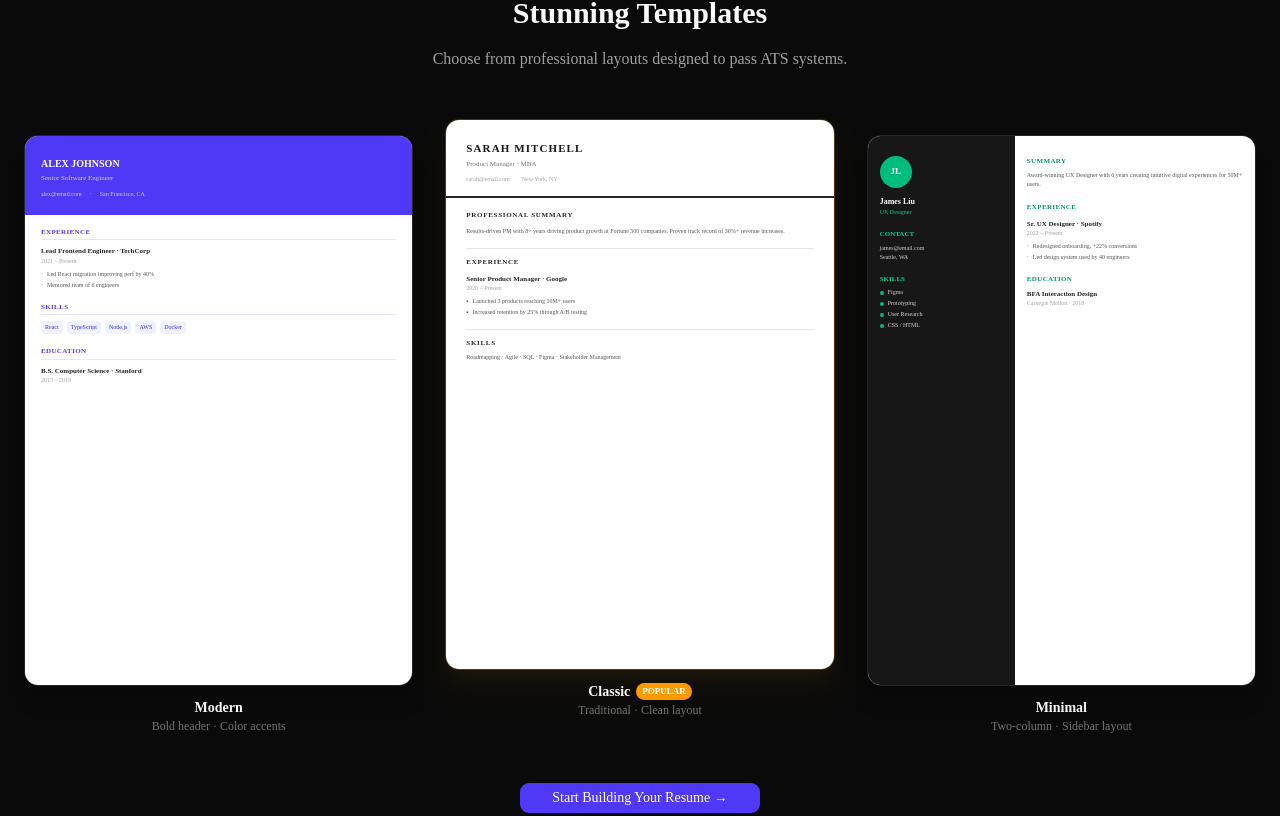
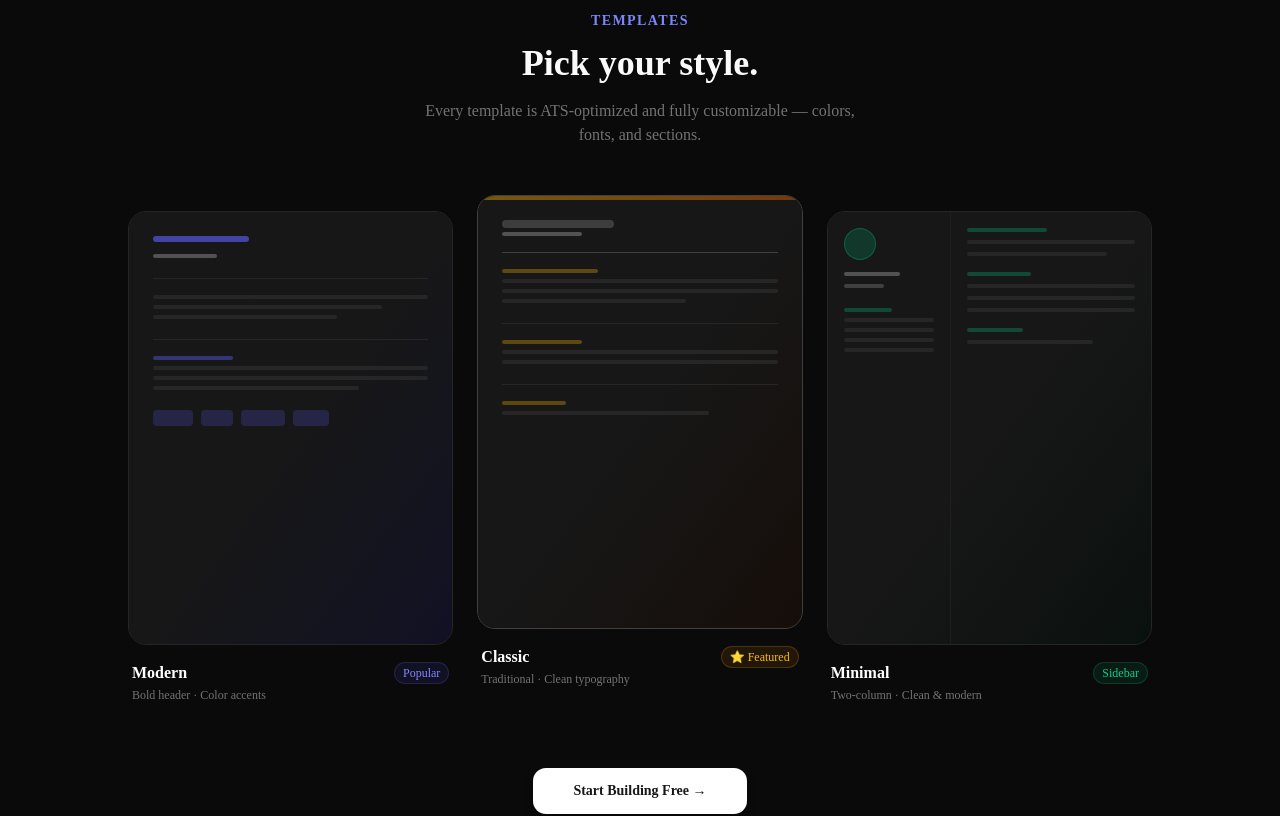
Before and after one commit to rishan011/resumeai, a Next.js app: page / in a window 1280 px wide. Shown: the part 1626-2442 px from the top of the page. Built offline with nearby package versions, Linux system fonts and the light colour scheme.

Commit message:
feat: dark premium wireframe template cards on landing page

```diff
--- a/src/app/page.tsx
+++ b/src/app/page.tsx
@@ -61,9 +61,11 @@ export default function Home() {
                   Build Your Resume <ArrowRight className="ml-2 w-5 h-5" />
                 </Button>
               </Link>
-              <Button size="lg" variant="outline" className="w-full sm:w-auto h-14 px-8 text-neutral-900 border-neutral-800 hover:bg-neutral-800 hover:text-white text-lg rounded-xl">
+              <a href="#templates">
+                <Button size="lg" variant="outline" className="w-full sm:w-auto h-14 px-8 border-neutral-700 hover:bg-neutral-800 hover:text-white text-lg rounded-xl text-neutral-300">
                   View Templates
                 </Button>
+              </a>
             </div>
           </motion.div>
 
@@ -92,10 +94,8 @@ export default function Home() {
           transition={{ delay: 0.2, duration: 0.7 }}
           className="relative max-w-5xl mx-auto rounded-2xl border border-neutral-800 bg-neutral-900/50 backdrop-blur-xl aspect-video overflow-hidden shadow-2xl hidden md:block"
         >
-          {/* Mockup UI Inner */}
           <div className="absolute inset-0 flex">
-            {/* Sidebar */}
-            <div className="w-64 border-r border-neutral-800 bg-neutral-900/80 p-6 flex flex-col gap-6 ">
+            <div className="w-64 border-r border-neutral-800 bg-neutral-900/80 p-6 flex flex-col gap-6">
               <div className="flex items-center gap-3 mb-4">
                 <div className="w-10 h-10 rounded-full bg-neutral-800" />
                 <div className="space-y-2">
@@ -112,18 +112,15 @@ export default function Home() {
                 ))}
               </div>
             </div>
-            {/* Main Content Area */}
             <div className="flex-1 p-8 bg-neutral-950/50 relative overflow-hidden flex items-center justify-center">
               <div className="w-full max-w-md bg-white rounded-lg shadow-2xl p-8 rotate-[-2deg] transform transition-transform hover:rotate-0 duration-500 border border-neutral-200">
                 <div className="h-6 bg-neutral-300 rounded w-1/3 mb-4" />
                 <div className="h-3 bg-neutral-200 rounded w-1/4 mb-10" />
-
                 <div className="space-y-4 mb-8">
                   <div className="h-2 bg-neutral-200 rounded w-full" />
                   <div className="h-2 bg-neutral-200 rounded w-full" />
                   <div className="h-2 bg-neutral-200 rounded w-4/5" />
                 </div>
-
                 <div className="space-y-4">
                   <div className="flex items-center justify-between mb-2">
                     <div className="h-4 bg-neutral-300 rounded w-1/4" />
@@ -134,8 +131,6 @@ export default function Home() {
                   <div className="h-2 bg-neutral-200 rounded w-3/4" />
                 </div>
               </div>
-
-               {/* AI Glow Effect over mockup */}
               <motion.div
                 initial={{ opacity: 0, scale: 0.8 }}
                 animate={{ opacity: 1, scale: 1 }}
@@ -153,175 +148,147 @@ export default function Home() {
         </motion.div>
       </section>
 
-      {/* Templates Section */}
-      <section id="templates" className="container mx-auto px-6 py-20 border-t border-neutral-800">
+      {/* Templates Section — Dark & Premium */}
+      <section id="templates" className="container mx-auto px-6 py-24 border-t border-neutral-800">
         <div className="text-center mb-16">
-            <h2 className="text-3xl font-bold mb-4">Stunning Templates</h2>
-            <p className="text-neutral-400">Choose from professional layouts designed to pass ATS systems.</p>
+          <p className="text-indigo-400 text-sm font-semibold uppercase tracking-widest mb-3">Templates</p>
+          <h2 className="text-4xl font-bold mb-4">Pick your style.</h2>
+          <p className="text-neutral-500 max-w-md mx-auto">Every template is ATS-optimized and fully customizable — colors, fonts, and sections.</p>
         </div>
-         <div className="grid grid-cols-1 md:grid-cols-3 gap-8">
 
-            {/* Template 1 — Modern */}
+        <div className="grid grid-cols-1 md:grid-cols-3 gap-6 max-w-5xl mx-auto">
+
+          {/* Modern */}
           <Link href="/dashboard" className="group block">
-              <div className="aspect-[1/1.414] rounded-xl border border-neutral-800 shadow-xl overflow-hidden relative transition-all duration-300 group-hover:border-indigo-500/60 group-hover:shadow-indigo-500/10 group-hover:shadow-2xl group-hover:-translate-y-1">
-                <div className="absolute inset-0 bg-white">
-                  {/* Header bar */}
-                  <div className="bg-indigo-600 px-4 pt-5 pb-4">
-                    <div className="text-white font-bold text-[10px]">ALEX JOHNSON</div>
-                    <div className="text-indigo-200 text-[7px] mt-0.5">Senior Software Engineer</div>
-                    <div className="flex gap-2 mt-1.5">
-                      <div className="text-indigo-200 text-[6px]">alex@email.com</div>
-                      <div className="text-indigo-200 text-[6px]">·</div>
-                      <div className="text-indigo-200 text-[6px]">San Francisco, CA</div>
+            <div className="relative aspect-[3/4] rounded-2xl overflow-hidden border border-neutral-800 group-hover:border-indigo-500/50 transition-all duration-300 group-hover:-translate-y-2 group-hover:shadow-xl group-hover:shadow-indigo-500/10">
+              <div className="absolute inset-0 bg-gradient-to-br from-neutral-900 via-neutral-900 to-indigo-950/40" />
+              <div className="absolute top-0 left-0 w-full h-1 bg-gradient-to-r from-indigo-500 to-violet-500 opacity-0 group-hover:opacity-100 transition-opacity" />
+              <div className="absolute inset-0 p-6 flex flex-col gap-3">
+                <div className="h-1.5 w-24 bg-indigo-500/60 rounded-full" />
+                <div className="h-1 w-16 bg-neutral-600 rounded-full" />
+                <div className="mt-2 h-px bg-neutral-800 w-full" />
+                <div className="flex flex-col gap-1.5 mt-1">
+                  <div className="h-1 w-full bg-neutral-800 rounded-full" />
+                  <div className="h-1 w-5/6 bg-neutral-800 rounded-full" />
+                  <div className="h-1 w-4/6 bg-neutral-800 rounded-full" />
+                </div>
+                <div className="mt-2 h-px bg-neutral-800 w-full" />
+                <div className="flex flex-col gap-1.5 mt-1">
+                  <div className="h-1 w-20 bg-indigo-500/40 rounded-full" />
+                  <div className="h-1 w-full bg-neutral-800 rounded-full" />
+                  <div className="h-1 w-full bg-neutral-800 rounded-full" />
+                  <div className="h-1 w-3/4 bg-neutral-800 rounded-full" />
+                </div>
+                <div className="mt-2 flex gap-2">
+                  {[40, 32, 44, 36].map((w, i) => <div key={i} className="h-4 rounded bg-indigo-500/20" style={{width: w}} />)}
                 </div>
               </div>
-                  <div className="px-4 py-3 space-y-3">
-                    <div>
-                      <div className="text-indigo-600 text-[7px] font-bold uppercase tracking-wider border-b border-indigo-100 pb-0.5 mb-1.5">Experience</div>
-                      <div className="text-[7px] font-semibold text-neutral-800">Lead Frontend Engineer · TechCorp</div>
-                      <div className="text-[6px] text-neutral-400 mb-1">2021 – Present</div>
-                      <div className="space-y-0.5">
-                        <div className="flex gap-1 text-[6px] text-neutral-600"><span>·</span><span>Led React migration improving perf by 40%</span></div>
-                        <div className="flex gap-1 text-[6px] text-neutral-600"><span>·</span><span>Mentored team of 6 engineers</span></div>
+              <div className="absolute inset-0 bg-indigo-950/60 opacity-0 group-hover:opacity-100 transition-opacity flex items-center justify-center">
+                <span className="bg-indigo-600 text-white text-xs font-semibold px-4 py-2 rounded-full shadow-lg">Use Template →</span>
               </div>
             </div>
-                    <div>
-                      <div className="text-indigo-600 text-[7px] font-bold uppercase tracking-wider border-b border-indigo-100 pb-0.5 mb-1.5">Skills</div>
-                      <div className="flex flex-wrap gap-1">
-                        {["React","TypeScript","Node.js","AWS","Docker"].map(s => (
-                          <span key={s} className="px-1 py-0.5 bg-indigo-50 text-indigo-700 rounded text-[6px] font-medium">{s}</span>
-                        ))}
+            <div className="mt-4 px-1">
+              <div className="flex items-center justify-between">
+                <span className="font-semibold text-white">Modern</span>
+                <span className="text-xs text-indigo-400 bg-indigo-500/10 px-2 py-0.5 rounded-full border border-indigo-500/20">Popular</span>
               </div>
-                    </div>
-                    <div>
-                      <div className="text-indigo-600 text-[7px] font-bold uppercase tracking-wider border-b border-indigo-100 pb-0.5 mb-1.5">Education</div>
-                      <div className="text-[7px] font-semibold text-neutral-800">B.S. Computer Science · Stanford</div>
-                      <div className="text-[6px] text-neutral-400">2015 – 2019</div>
-                    </div>
-                  </div>
-                </div>
-                {/* Hover Overlay */}
-                <div className="absolute inset-0 bg-indigo-600/0 group-hover:bg-indigo-600/5 transition-colors flex items-end justify-center pb-4 opacity-0 group-hover:opacity-100">
-                  <span className="bg-indigo-600 text-white text-[10px] font-bold px-3 py-1.5 rounded-full shadow-lg">Use This Template →</span>
-                </div>
-              </div>
-              <div className="mt-3 text-center">
-                <div className="font-semibold text-white text-sm">Modern</div>
-                <div className="text-neutral-500 text-xs">Bold header · Color accents</div>
+              <p className="text-xs text-neutral-500 mt-0.5">Bold header · Color accents</p>
             </div>
           </Link>
 
-            {/* Template 2 — Classic (elevated) */}
-            <Link href="/dashboard" className="group block transform -translate-y-4">
-              <div className="aspect-[1/1.414] rounded-xl border border-amber-500/30 shadow-xl shadow-amber-500/5 overflow-hidden relative transition-all duration-300 group-hover:border-amber-500/60 group-hover:shadow-amber-500/10 group-hover:shadow-2xl group-hover:-translate-y-1">
-                <div className="absolute inset-0 bg-white">
-                  <div className="px-5 pt-5 pb-3 border-b-2 border-neutral-800">
-                    <div className="font-bold text-[11px] text-neutral-900 tracking-widest uppercase">Sarah Mitchell</div>
-                    <div className="text-neutral-500 text-[7px] mt-0.5">Product Manager · MBA</div>
-                    <div className="flex gap-3 mt-1.5">
-                      <div className="text-neutral-400 text-[6px]">sarah@email.com</div>
-                      <div className="text-neutral-400 text-[6px]">New York, NY</div>
+          {/* Classic — elevated */}
+          <Link href="/dashboard" className="group block md:-translate-y-4">
+            <div className="relative aspect-[3/4] rounded-2xl overflow-hidden border border-neutral-700 group-hover:border-amber-500/50 transition-all duration-300 group-hover:-translate-y-2 group-hover:shadow-xl group-hover:shadow-amber-500/10">
+              <div className="absolute inset-0 bg-gradient-to-br from-neutral-900 via-neutral-900 to-amber-950/20" />
+              <div className="absolute top-0 left-0 w-full h-1 bg-gradient-to-r from-amber-400 to-orange-500 opacity-40 group-hover:opacity-100 transition-opacity" />
+              <div className="absolute inset-0 p-6 flex flex-col gap-3">
+                <div className="flex flex-col gap-1 mb-1">
+                  <div className="h-2 w-28 bg-neutral-300/20 rounded-full" />
+                  <div className="h-1 w-20 bg-neutral-600 rounded-full" />
+                </div>
+                <div className="h-px bg-neutral-700 w-full" />
+                <div className="flex flex-col gap-1.5 mt-1">
+                  <div className="h-1 w-24 bg-amber-400/30 rounded-full" />
+                  <div className="h-1 w-full bg-neutral-800 rounded-full" />
+                  <div className="h-1 w-full bg-neutral-800 rounded-full" />
+                  <div className="h-1 w-4/6 bg-neutral-800 rounded-full" />
+                </div>
+                <div className="h-px bg-neutral-800 w-full mt-2" />
+                <div className="flex flex-col gap-1.5 mt-1">
+                  <div className="h-1 w-20 bg-amber-400/30 rounded-full" />
+                  <div className="h-1 w-full bg-neutral-800 rounded-full" />
+                  <div className="h-1 w-full bg-neutral-800 rounded-full" />
+                </div>
+                <div className="h-px bg-neutral-800 w-full mt-2" />
+                <div className="flex flex-col gap-1.5 mt-1">
+                  <div className="h-1 w-16 bg-amber-400/30 rounded-full" />
+                  <div className="h-1 w-3/4 bg-neutral-800 rounded-full" />
                 </div>
               </div>
-                  <div className="px-5 py-3 space-y-3">
-                    <div>
-                      <div className="text-[7px] font-bold uppercase tracking-widest text-neutral-800 mb-1.5">Professional Summary</div>
-                      <div className="text-[6px] text-neutral-600 leading-relaxed">Results-driven PM with 8+ years driving product growth at Fortune 500 companies. Proven track record of 30%+ revenue increases.</div>
-                    </div>
-                    <div>
-                      <div className="text-[7px] font-bold uppercase tracking-widest text-neutral-800 border-t border-neutral-200 pt-2 mb-1.5">Experience</div>
-                      <div className="text-[7px] font-semibold text-neutral-800">Senior Product Manager · Google</div>
-                      <div className="text-[6px] text-neutral-400 mb-1">2020 – Present</div>
-                      <div className="space-y-0.5">
-                        <div className="flex gap-1 text-[6px] text-neutral-600"><span>▪</span><span>Launched 3 products reaching 10M+ users</span></div>
-                        <div className="flex gap-1 text-[6px] text-neutral-600"><span>▪</span><span>Increased retention by 25% through A/B testing</span></div>
+              <div className="absolute inset-0 bg-amber-950/60 opacity-0 group-hover:opacity-100 transition-opacity flex items-center justify-center">
+                <span className="bg-amber-500 text-white text-xs font-semibold px-4 py-2 rounded-full shadow-lg">Use Template →</span>
               </div>
             </div>
-                    <div>
-                      <div className="text-[7px] font-bold uppercase tracking-widest text-neutral-800 border-t border-neutral-200 pt-2 mb-1">Skills</div>
-                      <div className="text-[6px] text-neutral-600">Roadmapping · Agile · SQL · Figma · Stakeholder Management</div>
+            <div className="mt-4 px-1">
+              <div className="flex items-center justify-between">
+                <span className="font-semibold text-white">Classic</span>
+                <span className="text-xs text-amber-400 bg-amber-500/10 px-2 py-0.5 rounded-full border border-amber-500/20">⭐ Featured</span>
               </div>
-                  </div>
-                </div>
-                <div className="absolute inset-0 bg-amber-500/0 group-hover:bg-amber-500/5 transition-colors flex items-end justify-center pb-4 opacity-0 group-hover:opacity-100">
-                  <span className="bg-neutral-900 text-white text-[10px] font-bold px-3 py-1.5 rounded-full shadow-lg">Use This Template →</span>
-                </div>
-              </div>
-              <div className="mt-3 text-center">
-                <div className="font-semibold text-white text-sm flex items-center justify-center gap-1.5">Classic <span className="bg-amber-500 text-white text-[9px] font-bold px-1.5 py-0.5 rounded-full">POPULAR</span></div>
-                <div className="text-neutral-500 text-xs">Traditional · Clean layout</div>
+              <p className="text-xs text-neutral-500 mt-0.5">Traditional · Clean typography</p>
             </div>
           </Link>
 
-            {/* Template 3 — Minimal */}
+          {/* Minimal */}
           <Link href="/dashboard" className="group block">
-              <div className="aspect-[1/1.414] rounded-xl border border-neutral-800 shadow-xl overflow-hidden relative transition-all duration-300 group-hover:border-emerald-500/60 group-hover:shadow-emerald-500/10 group-hover:shadow-2xl group-hover:-translate-y-1">
-                <div className="absolute inset-0 bg-white">
-                  <div className="flex h-full">
-                    {/* Left sidebar */}
-                    <div className="w-[38%] bg-neutral-900 px-3 pt-5 pb-3 flex flex-col gap-3">
-                      <div>
-                        <div className="w-8 h-8 rounded-full bg-emerald-500 mb-2 flex items-center justify-center text-white font-bold text-[9px]">JL</div>
-                        <div className="text-white font-bold text-[8px]">James Liu</div>
-                        <div className="text-emerald-400 text-[6px]">UX Designer</div>
-                      </div>
-                      <div>
-                        <div className="text-emerald-400 text-[7px] font-bold uppercase mb-1">Contact</div>
-                        <div className="text-neutral-300 text-[6px]">james@email.com</div>
-                        <div className="text-neutral-300 text-[6px]">Seattle, WA</div>
-                      </div>
-                      <div>
-                        <div className="text-emerald-400 text-[7px] font-bold uppercase mb-1">Skills</div>
-                        <div className="space-y-0.5">
-                          {["Figma","Prototyping","User Research","CSS / HTML"].map(s => (
-                            <div key={s} className="text-neutral-300 text-[6px] flex items-center gap-1"><span className="w-1 h-1 rounded-full bg-emerald-500 flex-shrink-0" />{s}</div>
-                          ))}
+            <div className="relative aspect-[3/4] rounded-2xl overflow-hidden border border-neutral-800 group-hover:border-emerald-500/50 transition-all duration-300 group-hover:-translate-y-2 group-hover:shadow-xl group-hover:shadow-emerald-500/10">
+              <div className="absolute inset-0 bg-gradient-to-br from-neutral-900 via-neutral-900 to-emerald-950/20" />
+              <div className="absolute top-0 left-0 w-full h-1 bg-gradient-to-r from-emerald-500 to-teal-500 opacity-0 group-hover:opacity-100 transition-opacity" />
+              <div className="absolute inset-0 flex">
+                <div className="w-[38%] border-r border-neutral-800/60 p-4 flex flex-col gap-2">
+                  <div className="w-8 h-8 rounded-full bg-emerald-500/20 border border-emerald-500/30 mb-1" />
+                  <div className="h-1 w-14 bg-neutral-600 rounded-full" />
+                  <div className="h-1 w-10 bg-neutral-700 rounded-full" />
+                  <div className="mt-3 flex flex-col gap-1.5">
+                    <div className="h-1 w-12 bg-emerald-500/30 rounded-full" />
+                    {[1,2,3,4].map(i => <div key={i} className="h-1 w-full bg-neutral-800 rounded-full" />)}
                   </div>
                 </div>
-                    </div>
-                    {/* Right content */}
-                    <div className="flex-1 px-3 pt-5 pb-3 space-y-3">
-                      <div>
-                        <div className="text-emerald-600 text-[7px] font-bold uppercase tracking-wider mb-1">Summary</div>
-                        <div className="text-[6px] text-neutral-600 leading-relaxed">Award-winning UX Designer with 6 years creating intuitive digital experiences for 50M+ users.</div>
-                      </div>
-                      <div>
-                        <div className="text-emerald-600 text-[7px] font-bold uppercase tracking-wider mb-1.5">Experience</div>
-                        <div className="text-[7px] font-semibold text-neutral-800">Sr. UX Designer · Spotify</div>
-                        <div className="text-[6px] text-neutral-400 mb-1">2022 – Present</div>
-                        <div className="space-y-0.5">
-                          <div className="flex gap-1 text-[6px] text-neutral-600"><span>·</span><span>Redesigned onboarding, +22% conversions</span></div>
-                          <div className="flex gap-1 text-[6px] text-neutral-600"><span>·</span><span>Led design system used by 40 engineers</span></div>
+                <div className="flex-1 p-4 flex flex-col gap-2">
+                  <div className="h-1 w-20 bg-emerald-500/30 rounded-full" />
+                  <div className="h-1 w-full bg-neutral-800 rounded-full" />
+                  <div className="h-1 w-5/6 bg-neutral-800 rounded-full" />
+                  <div className="mt-2 h-1 w-16 bg-emerald-500/30 rounded-full" />
+                  {[1,2,3].map(i => <div key={i} className="h-1 w-full bg-neutral-800 rounded-full" />)}
+                  <div className="mt-2 h-1 w-14 bg-emerald-500/30 rounded-full" />
+                  <div className="h-1 w-3/4 bg-neutral-800 rounded-full" />
                 </div>
               </div>
-                      <div>
-                        <div className="text-emerald-600 text-[7px] font-bold uppercase tracking-wider mb-1">Education</div>
-                        <div className="text-[7px] font-semibold text-neutral-800">BFA Interaction Design</div>
-                        <div className="text-[6px] text-neutral-400">Carnegie Mellon · 2018</div>
+              <div className="absolute inset-0 bg-emerald-950/60 opacity-0 group-hover:opacity-100 transition-opacity flex items-center justify-center">
+                <span className="bg-emerald-600 text-white text-xs font-semibold px-4 py-2 rounded-full shadow-lg">Use Template →</span>
               </div>
             </div>
+            <div className="mt-4 px-1">
+              <div className="flex items-center justify-between">
+                <span className="font-semibold text-white">Minimal</span>
+                <span className="text-xs text-emerald-400 bg-emerald-500/10 px-2 py-0.5 rounded-full border border-emerald-500/20">Sidebar</span>
               </div>
-                </div>
-                <div className="absolute inset-0 bg-emerald-500/0 group-hover:bg-emerald-500/5 transition-colors flex items-end justify-center pb-4 opacity-0 group-hover:opacity-100">
-                  <span className="bg-emerald-600 text-white text-[10px] font-bold px-3 py-1.5 rounded-full shadow-lg">Use This Template →</span>
-                </div>
-              </div>
-              <div className="mt-3 text-center">
-                <div className="font-semibold text-white text-sm">Minimal</div>
-                <div className="text-neutral-500 text-xs">Two-column · Sidebar layout</div>
+              <p className="text-xs text-neutral-500 mt-0.5">Two-column · Clean & modern</p>
             </div>
           </Link>
 
         </div>
-         <div className="mt-12 text-center">
+
+        <div className="mt-16 text-center">
           <Link href="/dashboard">
-              <Button className="bg-indigo-600 hover:bg-indigo-700 text-white px-8">Start Building Your Resume →</Button>
+            <Button className="bg-white text-neutral-900 hover:bg-neutral-100 font-semibold px-10 h-12 rounded-xl shadow-lg">
+              Start Building Free →
+            </Button>
           </Link>
+          <p className="text-neutral-600 text-xs mt-3">No credit card required</p>
         </div>
       </section>
 
-
-      {/* Pricing Section (Mock) */}
+      {/* Pricing Section */}
       <section id="pricing" className="container mx-auto px-6 py-20 border-t border-neutral-800 mb-20">
         <div className="text-center mb-16">
           <h2 className="text-3xl font-bold mb-4">Simple, Transparent Pricing</h2>
```
Lines whose indentation alone changed are shown as unchanged.
